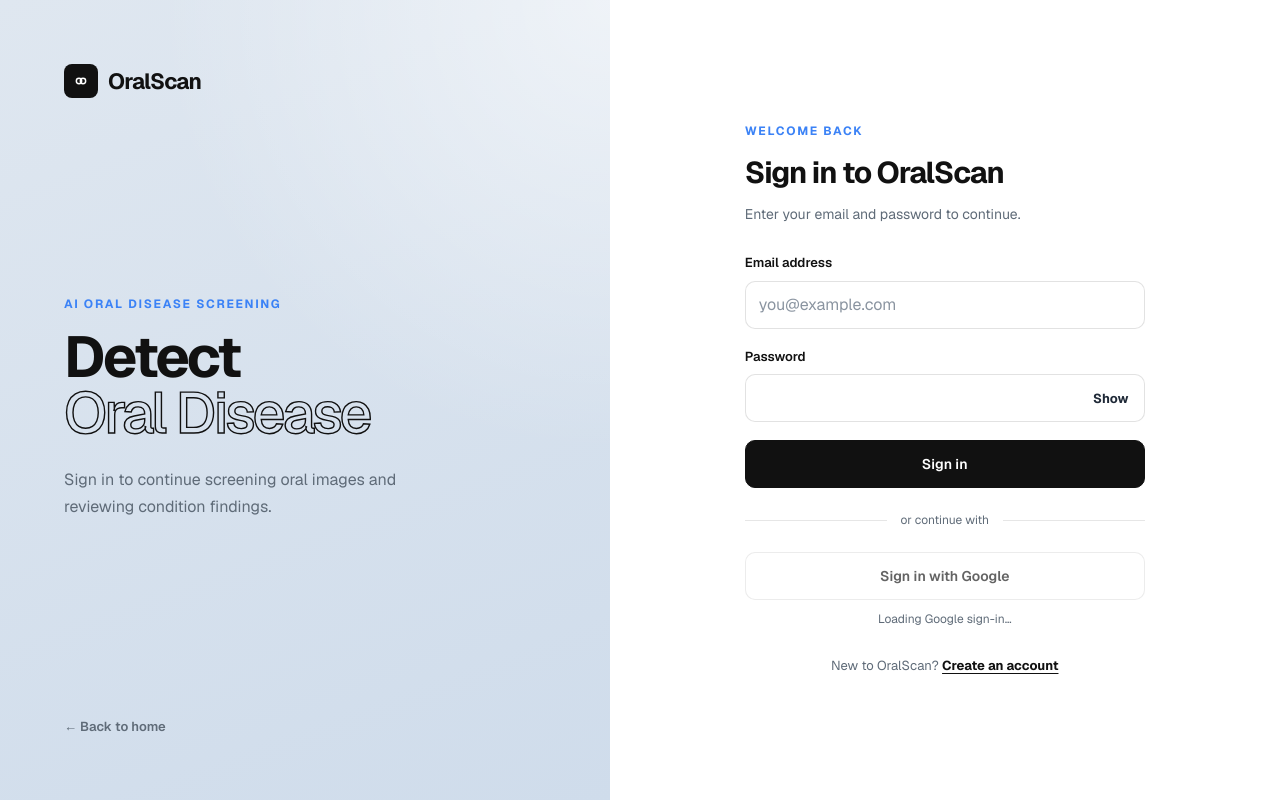
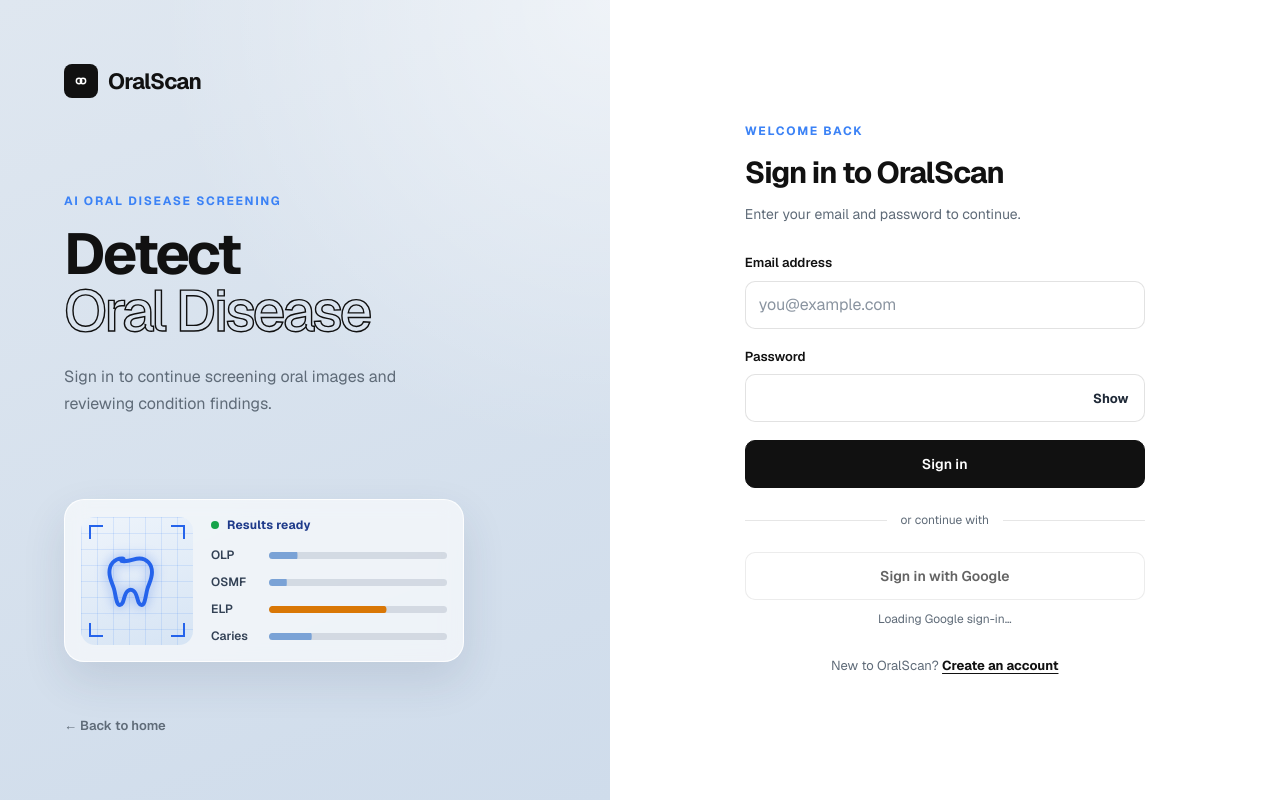
Before and after one commit to bimalka2002/J26-SE-307, a Next.js app in the folder frontend/: page /login in a window 1280 px wide. Built offline with nearby package versions, Linux system fonts and the light colour scheme; no server answers.

Commit message:
feat: Add AuthShowcase component for enhanced authentication visuals

```diff
--- a/frontend/src/app/globals.css
+++ b/frontend/src/app/globals.css
@@ -1545,7 +1545,7 @@
 }
 
 .intro-copy {
-  padding: 70px 0;
+  padding: 40px 0 28px;
   max-width: 480px;
 }
 
@@ -1577,6 +1577,189 @@
   color: var(--auth-muted);
   font-size: 16px;
   line-height: 1.7;
+}
+
+/* Decorative scan loop on the auth screens */
+.auth-intro {
+  position: relative;
+  overflow: hidden;
+}
+
+.auth-intro > * {
+  position: relative;
+  z-index: 1;
+}
+
+.auth-showcase {
+  display: flex;
+  align-items: center;
+  gap: 18px;
+  width: min(100%, 400px);
+  padding: 16px;
+  border-radius: 20px;
+  background: rgba(255, 255, 255, 0.62);
+  border: 1px solid rgba(255, 255, 255, 0.85);
+  box-shadow: 0 18px 44px rgba(40, 60, 90, 0.12);
+  backdrop-filter: blur(10px);
+  -webkit-backdrop-filter: blur(10px);
+}
+
+.auth-scan {
+  position: relative;
+  flex: none;
+  width: 112px;
+  height: 128px;
+  border-radius: 14px;
+  background: linear-gradient(160deg, #eef4fb, #d6e4f4);
+  color: #3b82f6;
+  overflow: hidden;
+}
+
+.auth-scan-grid {
+  position: absolute;
+  inset: 0;
+  background-image:
+    linear-gradient(rgba(59, 130, 246, 0.14) 1px, transparent 1px),
+    linear-gradient(90deg, rgba(59, 130, 246, 0.14) 1px, transparent 1px);
+  background-size: 16px 16px;
+}
+
+.auth-scan-tooth {
+  position: absolute;
+  inset: 22px 20px;
+  width: calc(100% - 40px);
+  height: calc(100% - 44px);
+  color: #2563eb;
+  transition: filter 400ms ease;
+}
+
+.auth-scan.is-ready .auth-scan-tooth {
+  filter: drop-shadow(0 0 6px rgba(37, 99, 235, 0.55));
+}
+
+.auth-scan-corner {
+  position: absolute;
+  z-index: 2;
+  width: 14px;
+  height: 14px;
+  border: 0 solid #2563eb;
+}
+
+.auth-scan-corner.is-tl {
+  top: 8px;
+  left: 8px;
+  border-top-width: 2px;
+  border-left-width: 2px;
+}
+
+.auth-scan-corner.is-tr {
+  top: 8px;
+  right: 8px;
+  border-top-width: 2px;
+  border-right-width: 2px;
+}
+
+.auth-scan-corner.is-bl {
+  bottom: 8px;
+  left: 8px;
+  border-bottom-width: 2px;
+  border-left-width: 2px;
+}
+
+.auth-scan-corner.is-br {
+  right: 8px;
+  bottom: 8px;
+  border-right-width: 2px;
+  border-bottom-width: 2px;
+}
+
+.auth-scan-beam {
+  position: absolute;
+  left: 0;
+  right: 0;
+  z-index: 1;
+  height: 2px;
+  background: linear-gradient(90deg, transparent, #2563eb, transparent);
+  box-shadow: 0 0 14px 3px rgba(59, 130, 246, 0.45);
+}
+
+.auth-results {
+  flex: 1;
+  min-width: 0;
+}
+
+.auth-results-status {
+  display: flex;
+  align-items: center;
+  gap: 8px;
+  margin: 0 0 12px;
+  font-size: 12px;
+  font-weight: 700;
+  letter-spacing: 0.02em;
+  color: #1e3a8a;
+}
+
+.auth-results-dot {
+  width: 8px;
+  height: 8px;
+  border-radius: 50%;
+  background: #3b82f6;
+  animation: dv-scan-pulse 1.4s ease-out infinite;
+}
+
+.auth-results-dot.is-ready {
+  background: #16a34a;
+  animation: none;
+}
+
+.auth-results ul {
+  list-style: none;
+  margin: 0;
+  padding: 0;
+  display: grid;
+  gap: 9px;
+}
+
+.auth-results li {
+  display: grid;
+  grid-template-columns: 48px 1fr;
+  align-items: center;
+  gap: 10px;
+  font-size: 12px;
+  font-weight: 600;
+  color: #334155;
+}
+
+.auth-results-bar {
+  height: 7px;
+  border-radius: 999px;
+  background: rgba(100, 116, 139, 0.2);
+  overflow: hidden;
+}
+
+.auth-results-bar span {
+  display: block;
+  width: 100%;
+  height: 100%;
+  border-radius: inherit;
+  background: #7aa2d6;
+  transform: scaleX(0);
+}
+
+.auth-results li.is-flag .auth-results-bar span {
+  background: #d97706;
+}
+
+@media (max-height: 720px), (max-width: 760px) {
+  .auth-showcase {
+    display: none;
+  }
+}
+
+@media (prefers-reduced-motion: reduce) {
+  .auth-results-dot {
+    animation: none;
+  }
 }
 
 .intro-footer {
--- a/frontend/src/components/auth/AuthForm.tsx
+++ b/frontend/src/components/auth/AuthForm.tsx
@@ -5,6 +5,7 @@
 import { useEffect, useRef, useState, type FormEvent } from "react";
 import { useAuth } from "./AuthProvider";
 import { PASSWORD_MAX_BYTES, PASSWORD_MIN, PasswordField, TextField, passwordBytes } from "./AuthFields";
+import { AuthShowcase } from "./AuthShowcase";
 import { GoogleButton } from "./GoogleButton";
 import { SessionStatus } from "./SessionStatus";
 import { returnPath } from "@/lib/auth";
@@ -148,6 +149,7 @@
               : "Sign in to continue screening oral images and reviewing condition findings."}
           </p>
         </div>
+        <AuthShowcase />
         <p className="intro-footer">
           <Link href="/">← Back to home</Link>
         </p>
--- /dev/null
+++ b/frontend/src/components/auth/AuthShowcase.tsx
@@ -0,0 +1,87 @@
+"use client";
+
+import { motion, useReducedMotion } from "motion/react";
+import { useEffect, useState } from "react";
+
+const PHASES = [
+  { label: "Scanning", ms: 2200 },
+  { label: "Analysing", ms: 1800 },
+  { label: "Results ready", ms: 3800 },
+] as const;
+const READY = PHASES.length - 1;
+
+const rows = [
+  { name: "OLP", fill: 0.16, flag: false },
+  { name: "OSMF", fill: 0.1, flag: false },
+  { name: "ELP", fill: 0.66, flag: true },
+  { name: "Caries", fill: 0.24, flag: false },
+] as const;
+
+const easeOut = [0.22, 1, 0.36, 1] as const;
+
+// Decorative loop: an image is scanned, analysed, then per-condition results fill in.
+export function AuthShowcase() {
+  const reduceMotion = useReducedMotion();
+  const [phase, setPhase] = useState(0);
+
+  useEffect(() => {
+    if (reduceMotion) return;
+    const id = window.setTimeout(() => setPhase((p) => (p + 1) % PHASES.length), PHASES[phase].ms);
+    return () => window.clearTimeout(id);
+  }, [phase, reduceMotion]);
+
+  const current = reduceMotion ? READY : phase;
+  const ready = current === READY;
+
+  return (
+    <div className="auth-showcase" aria-hidden>
+      <div className={`auth-scan${ready ? " is-ready" : ""}`}>
+        <span className="auth-scan-corner is-tl" />
+        <span className="auth-scan-corner is-tr" />
+        <span className="auth-scan-corner is-bl" />
+        <span className="auth-scan-corner is-br" />
+        <div className="auth-scan-grid" />
+        <svg className="auth-scan-tooth" viewBox="0 0 24 24" fill="none" stroke="currentColor" strokeWidth="1.3" strokeLinejoin="round" strokeLinecap="round">
+          <path d="M7 4.5c-2.6 0-4.2 2.1-4.2 4.6 0 2.1.9 3.5 1.5 5.4.6 1.9.7 5.5 2 5.5 1.5 0 1.2-3.6 2.5-4.6.7-.6 1.5-.6 2.2 0 1.3 1 1 4.6 2.5 4.6 1.3 0 1.4-3.6 2-5.5.6-1.9 1.5-3.3 1.5-5.4 0-2.5-1.6-4.6-4.2-4.6-1.8 0-2.6.9-5.1.9S8.8 4.5 7 4.5z" />
+        </svg>
+        {!reduceMotion ? (
+          <motion.div
+            className="auth-scan-beam"
+            animate={{ top: ["10%", "86%", "10%"], opacity: ready ? 0 : [0.4, 1, 0.4] }}
+            transition={{
+              top: { duration: 2.4, ease: "easeInOut", repeat: Infinity },
+              opacity: ready ? { duration: 0.4 } : { duration: 2.4, ease: "easeInOut", repeat: Infinity },
+            }}
+          />
+        ) : null}
+      </div>
+
+      <div className="auth-results">
+        <p className="auth-results-status">
+          <span className={`auth-results-dot${ready ? " is-ready" : ""}`} />
+          {PHASES[current].label}
+          {ready ? null : "…"}
+        </p>
+        <ul>
+          {rows.map((row, index) => (
+            <li key={row.name} className={row.flag ? "is-flag" : undefined}>
+              <span>{row.name}</span>
+              <div className="auth-results-bar">
+                <motion.span
+                  style={{ transformOrigin: "left center" }}
+                  initial={false}
+                  animate={{ scaleX: ready ? row.fill : 0 }}
+                  transition={
+                    ready
+                      ? { duration: 0.8, delay: 0.15 + index * 0.12, ease: easeOut }
+                      : { duration: 0.3 }
+                  }
+                />
+              </div>
+            </li>
+          ))}
+        </ul>
+      </div>
+    </div>
+  );
+}
```
